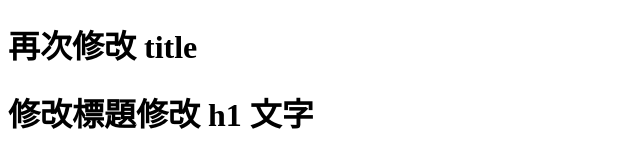
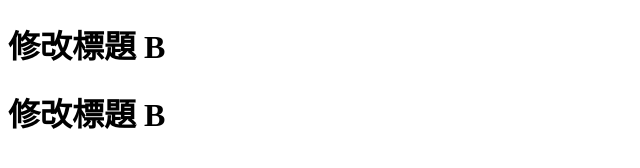
Before and after one commit to befun726/20131106, a plain HTML site: page index.html in a window 1280 px wide. Shown: the whole page, without its empty margins (0-640 px from the left). Drawn offline with Linux system fonts and the light colour scheme.

Commit message:
修改 h1 文字，增加 B 資訊

```diff
--- a/index.html
+++ b/index.html
@@ -6,7 +6,7 @@
     <title>Document</title>
   </head>
   <body>
-    <h1>再次修改 title</h1>
-    <h1>修改標題修改 h1 文字</h1>
+    <h1>修改標題 B</h1>
+    <h1>修改標題 B</h1>
   </body>
 </html>
```
